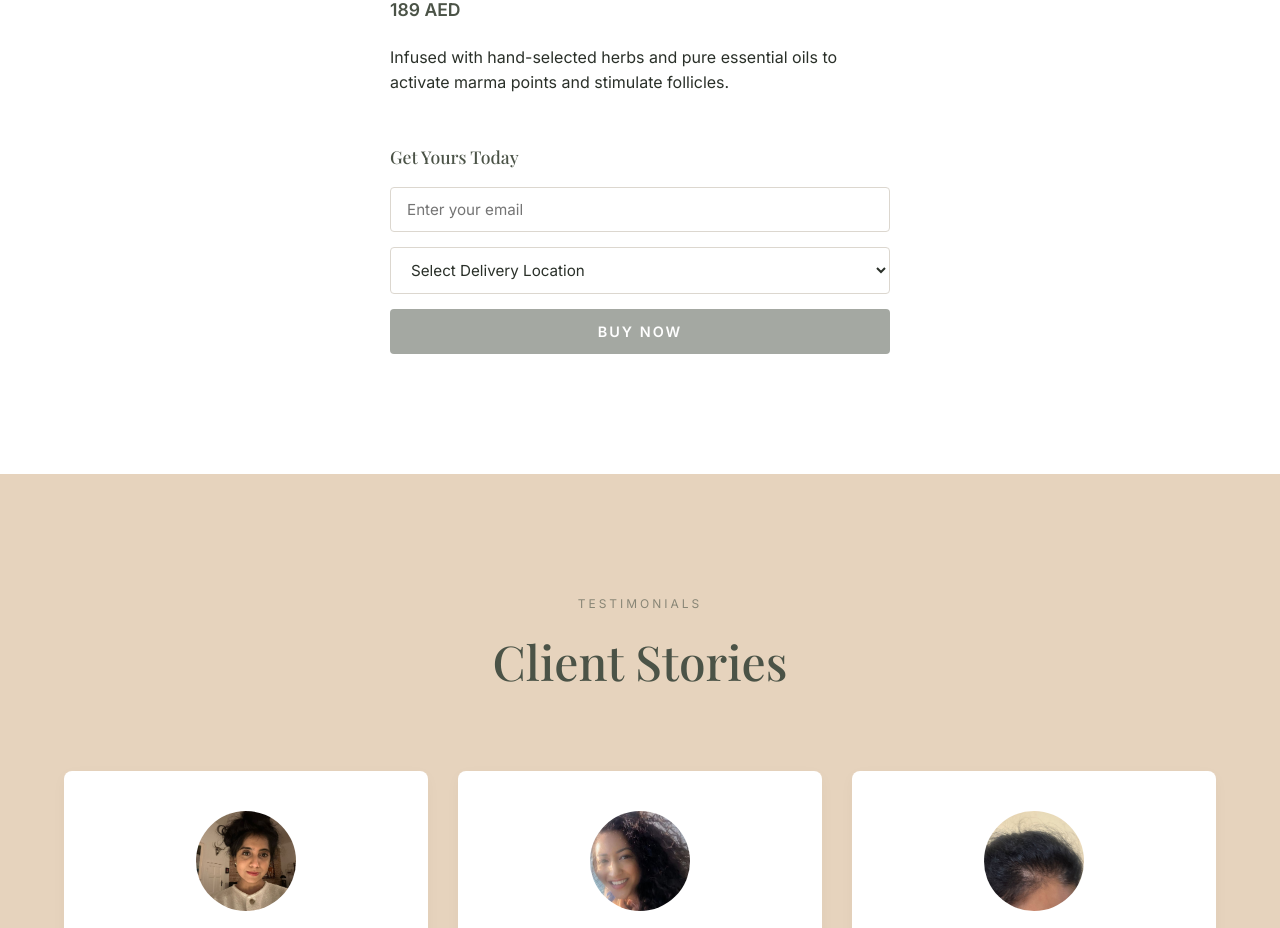
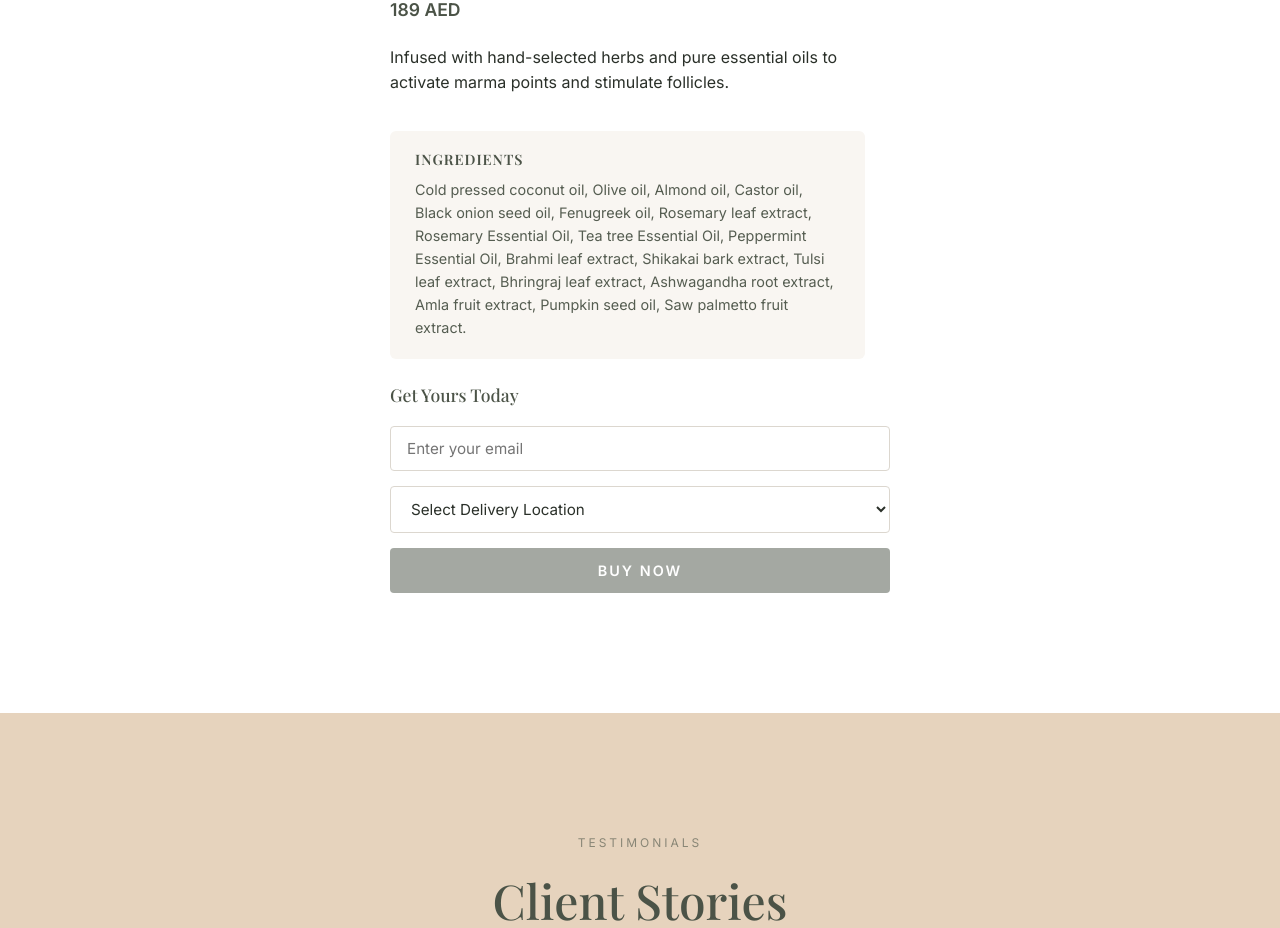
Before and after one commit to Creatorsblueprint/DrManissha, a React (Vite) app in the folder DrManissha-Project/: page / in a window 1280 px wide. Shown: the part 5220-6148 px from the top of the page. Built offline with nearby package versions, Linux system fonts and the light colour scheme; a web font is replaced by a local one.

Commit message:
Add ingredients in Product section

```diff
--- a/DrManissha-Project/src/Products/Products.jsx
+++ b/DrManissha-Project/src/Products/Products.jsx
@@ -108,7 +108,7 @@ const Products = () => {
                 activate marma points and stimulate follicles.
               </p>
 
-              {/* <div className={styles.ingredientsBox}>
+              <div className={styles.ingredientsBox}>
                 <h4 className={styles.ingTitle}>Ingredients</h4>
                 <p className={styles.ingList}>
                   Cold pressed coconut oil, Olive oil, Almond oil, Castor oil,
@@ -119,7 +119,7 @@ const Products = () => {
                   extract, Amla fruit extract, Pumpkin seed oil, Saw palmetto
                   fruit extract.
                 </p>
-              </div> */}
+              </div>
 
               <form className={styles.purchaseForm} onSubmit={handlePayment}>
                 <h4 className={styles.formHeader}>Get Yours Today</h4>
@@ -151,7 +151,9 @@ const Products = () => {
                 <button
                   type="submit"
                   className={styles.submitBtn}
-                  disabled={isLoading || !isValidEmail(email) || deliveryFee === "0"}
+                  disabled={
+                    isLoading || !isValidEmail(email) || deliveryFee === "0"
+                  }
                 >
                   {isLoading ? "Processing..." : "Buy Now"}
                 </button>
```
